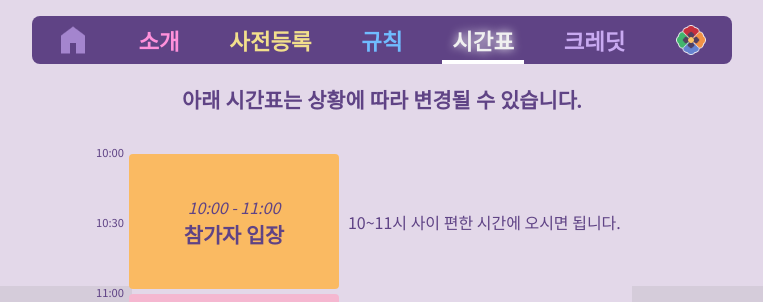
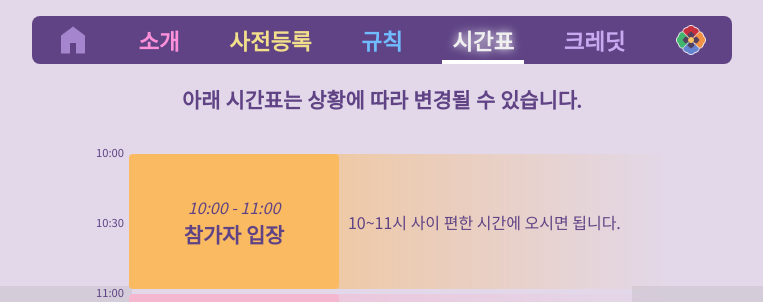
Before and after one commit to MalangPony/MalangPonyWeb, a PHP site: page /timetable.php in a window 1280 px wide. Shown: the part 222-524 px from the top of the page, without its empty margins (258-1021 px from the left). Run offline with PHP 8.4, Linux system fonts and the light colour scheme; data that the repository does not hold is empty; some web fonts are replaced; grey boxes are pictures that could not be loaded.

Commit message:
Make timetable fancier

```diff
--- a/styles.css
+++ b/styles.css
@@ -463,6 +463,7 @@ a.snsbtn{
 }
 .timetable tr{
 	height:30px;
+
 }
 .tt_block{
 	border-radius:4px;
@@ -501,12 +502,42 @@ a.snsbtn{
 .tt_block_ss{ background-color:#FFCA54; }
 .tt_block_sg{ background-color:#F2C7F8; }
 .tt_expl{
+	height:100%; /* idk why but this is needed for child divs to fill this cell*/
 	font-size:1.0em;
 	width:320px;
 	opacity:1.0;
 	text-align:left;
 	padding-left:4px;
 }
+.tt_exfill{
+	width:100%;
+	height:100%;
+	position:relative;
+	display:flex;
+	flex-direction:column;
+	align-content:flex-start;
+	justify-content:center;
+}
+.tt_extext{
+}
+.tt_exbg{
+	position:absolute;
+	left:-16px;
+	right:0;
+	top:0;
+	bottom:0;
+	z-index:-3;
+	opacity:0.5;
+}
+.tt_exbg_aj{ background:linear-gradient(90deg, #FABA62FF 0%, #FABA6200 100%); }
+.tt_exbg_pp{ background:linear-gradient(90deg, #F5B7D0FF 0%, #F5B7D000 100%); }
+.tt_exbg_fs{ background:linear-gradient(90deg, #FAF5ABFF 0%, #FAF5AB00 100%); }
+.tt_exbg_rd{ background:linear-gradient(90deg, #9BDBF5FF 0%, #9BDBF500 100%); }
+.tt_exbg_ry{ background:linear-gradient(90deg, #EAEEF0FF 0%, #EAEEF000 100%); }
+.tt_exbg_ts{ background:linear-gradient(90deg, #CC9CDFFF 0%, #CC9CDF00 100%); }
+.tt_exbg_sp{ background:linear-gradient(90deg, #96CE7DFF 0%, #96CE7D00 100%); }
+.tt_exbg_ss{ background:linear-gradient(90deg, #FFCA54FF 0%, #FFCA5400 100%); }
+.tt_exbg_sg{ background:linear-gradient(90deg, #F2C7F8FF 0%, #F2C7F800 100%); }
 
 @media (width>900px){
 	.bgdisp{display:flex;}
--- a/timetable.php
+++ b/timetable.php
@@ -10,7 +10,7 @@
 	</p>
 
 
-	<table class="timetable" style="margin-top:-20px;margin-bottom:-20px;">
+	<table class="timetable" style="margin-top:-20px;margin-bottom:-20px;height:0;">
 		<!-- kinda self evident
 		<tr>
 			<th>시간</th>
@@ -30,7 +30,15 @@
 					<span class="nobreak">참가자 입장</span>
 				</div>
 			</td>
-			<td class="tt_expl" rowspan="4">10~11시 사이 편한 시간에 오시면 됩니다.</td>
+			<td class="tt_expl" rowspan="4">
+				<div class="tt_exfill">
+					<div class="tt_extext">
+						<span class="nobreak">10~11시 사이 편한 </span>
+						<span class="nobreak">시간에 오시면 됩니다.</span>
+					</div>
+					<div class="tt_exbg tt_exbg_aj"></div>
+				</div>
+			</td>
 		</tr>
 		<tr >
 			<td class="tt_time" rowspan="2">10:30</td>
@@ -44,7 +52,16 @@
 				<div class="tt_trange">11:00 - 11:30</div>
 				<div class="tt_actname">개회식</div>
 			</td>
-			<td class="tt_expl" rowspan="2">두근두근 행사의 시작!!</td>
+			<td class="tt_expl" rowspan="2">
+				<div class="tt_exfill">
+					<div class="tt_extext">
+						<span class="nobreak">
+						두근두근 행사의 시작!!
+						</span>
+					</div>
+					<div class="tt_exbg tt_exbg_pp"></div>
+				</div>
+			</td>
 		</tr>
 		<tr >
 			<td class="tt_time" rowspan="2">11:30</td>
@@ -58,12 +75,18 @@
 				</div>
 			</td>
 			<td class="tt_expl" rowspan="6">
+				<div class="tt_exfill">
+					<div class="tt_extext">
 						<span class="nobreak">팀으로 진행되는 </span>
 						<span class="nobreak">마이리틀포니 퀴즈쇼! </span><br>
 						<span class="nobreak">포니를 얼마나 알고 있는지 </span>
 						<span class="nobreak">확인해보세요. </span><br>
 						<span class="nobreak">1등과 2등에게는 </span>
 						<span class="nobreak">상품이 수여됩니다!</span>
+					</div>
+					<div class="tt_exbg tt_exbg_fs"></div>
+				</div>
+
 			</td>
 		</tr>
 		<tr >
@@ -86,8 +109,14 @@
 				</div>
 			</td>
 			<td class="tt_expl" rowspan="6">
+				<div class="tt_exfill">
+					<div class="tt_extext">
 						<span class="nobreak">간식과 함께하는 </span>
 						<span class="nobreak">아티스트 초청 드로잉쇼!</span>
+					</div>
+					<div class="tt_exbg tt_exbg_rd"></div>
+				</div>
+
 			</td>
 		</tr>
 		<tr >
@@ -110,10 +139,15 @@
 				</div>
 			</td>
 			<td class="tt_expl" rowspan="2">
+				<div class="tt_exfill">
+					<div class="tt_extext">
 						<span class="nobreak">막장 포니 </span>
 						<span class="nobreak">커플링 보드게임, </span><br>
 						<span class="nobreak">TSSSF<sup>*</sup>의 플레이 방법을 </span>
 						<span class="nobreak">설명해 드립니다!</span>
+					</div>
+					<div class="tt_exbg tt_exbg_ry"></div>
+				</div>
 			</td>
 		</tr>
 		<tr >
@@ -128,10 +162,15 @@
 				</div>
 			</td>
 			<td class="tt_expl" rowspan="8">
+				<div class="tt_exfill">
+					<div class="tt_extext">
 						<span class="nobreak">TSSSF<sup>*</sup>, Prance, </span>
 						<span class="nobreak">Stardust, PUNO 등 </span><br>
 						<span class="nobreak">여러 포니 보드게임을 하며 </span>
 						<span class="nobreak">친목을 다져보세요!</span>
+					</div>
+					<div class="tt_exbg tt_exbg_ts"></div>
+				</div>
 			</td>
 		</tr>
 		<tr >
@@ -158,9 +197,15 @@
 				</div>
 			</td>
 			<td class="tt_expl" rowspan="2">
+				<div class="tt_exfill">
+					<div class="tt_extext">
 						<span class="nobreak">행사 마지막 추첨을 통해 </span>
 						<span class="nobreak">경품을 얻을 수 있는 </span>
 						<span class="nobreak">기회가 주어집니다!!</span>
+					</div>
+					<div class="tt_exbg tt_exbg_sp"></div>
+				</div>
+
 			</td>
 		</tr>
 		<tr >
```
Lines whose indentation alone changed are shown as unchanged.
